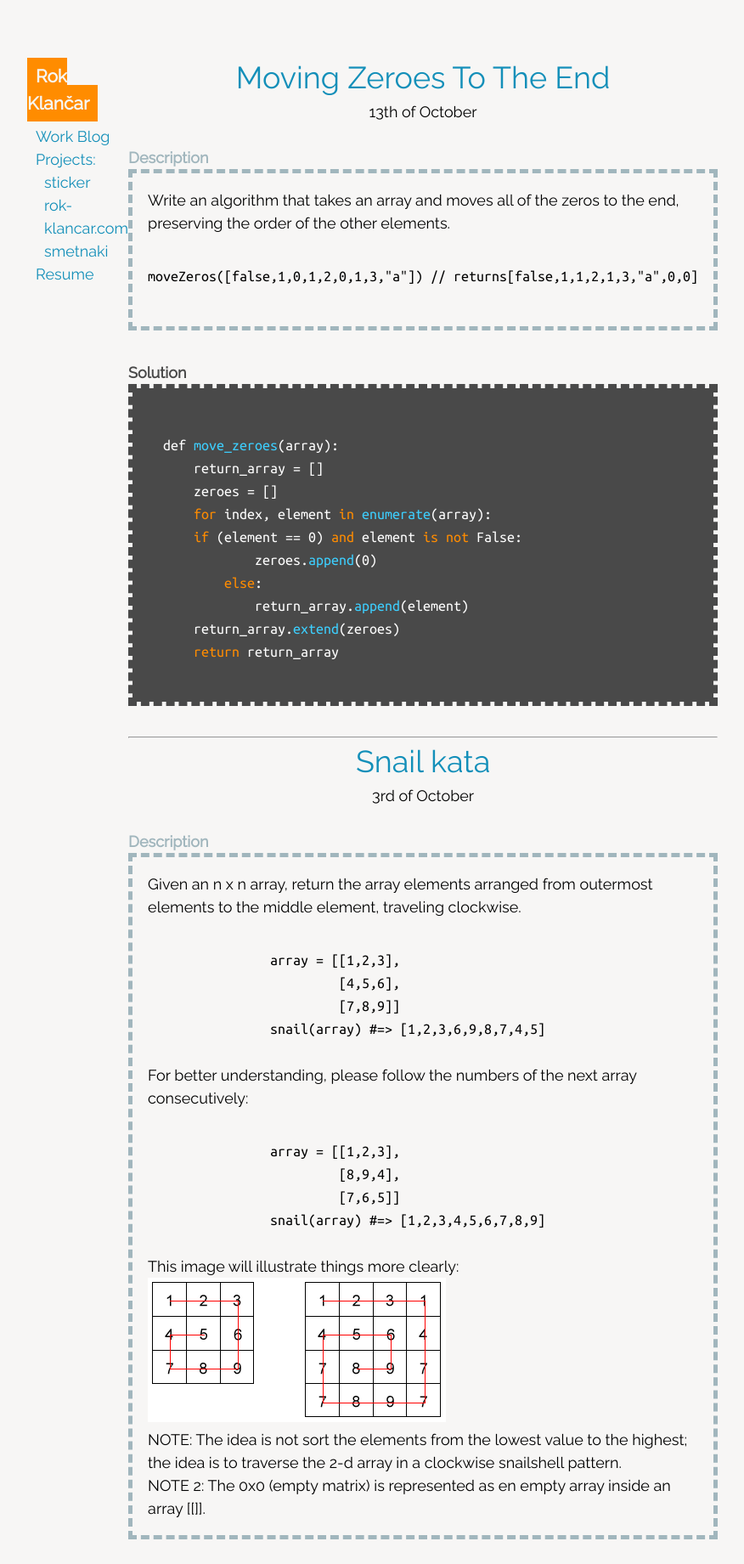
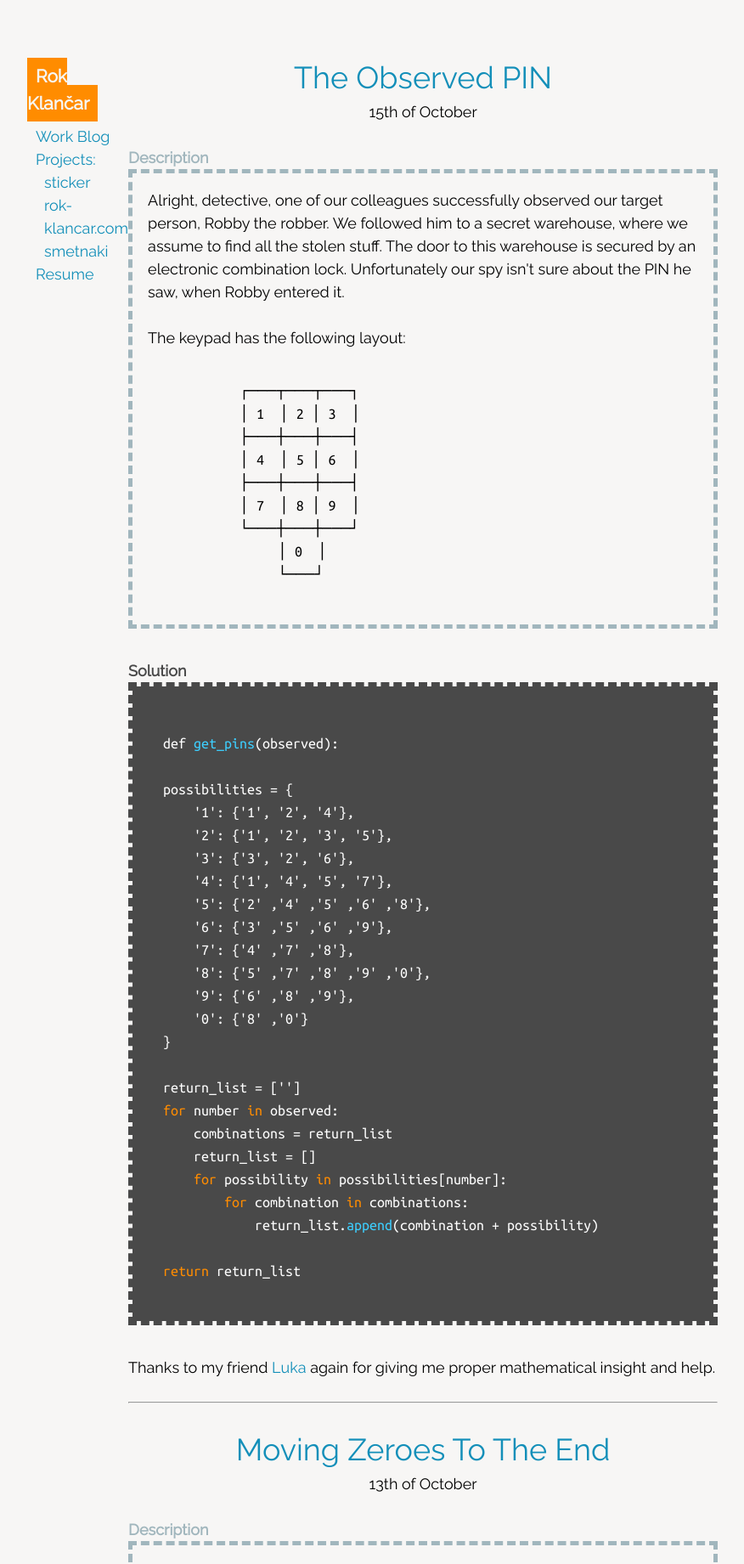
Before and after one commit to HyoMiYing/rok-klancar, a Django app: page /blog in a window 1280 px wide. Shown: the top 1841 px of the page at 85% size, without its empty margins (224-1100 px from the left). Run offline with Django 3.2, Linux system fonts and the light colour scheme.

Commit message:
Added entr for 15th of October

```diff
--- a/workblog/templates/workblog/detail.html
+++ b/workblog/templates/workblog/detail.html
@@ -8,6 +8,72 @@
 {% endblock %}
 
 {% block content %}
+<div class="article" id="15-october">
+    <div class="article-title">
+        <h2><a href="https://www.codewars.com/kata/5263c6999e0f40dee200059d">The Observed PIN</a></h2>
+        <h3>15th of October</h3>
+    </div>
+    <br>
+    <h4>Description</h4>
+    <div class="description">
+        <p>Alright, detective, one of our colleagues successfully observed our target person, Robby the robber.
+        We followed him to a secret warehouse, where we assume to find all the stolen stuff.
+        The door to this warehouse is secured by an electronic combination lock.
+        Unfortunately our spy isn't sure about the PIN he saw, when Robby entered it.</p>
+        <br>
+        <p>
+            The keypad has the following layout:
+        </p>
+        <pre class="unmarked">
+            ┌───┬───┬───┐
+            │ 1  │ 2 │ 3  │
+            ├───┼───┼───┤
+            │ 4  │ 5 │ 6  │
+            ├───┼───┼───┤
+            │ 7  │ 8 │ 9  │
+            └───┼───┼───┘
+                 │ 0  │
+                 └───┘
+        </pre>
+    </div>
+    <h4 class="sol">Solution</h4>
+    <div class="solution">
+        <pre>
+    def <span class="function-name">get_pins</span>(observed):
+
+    possibilities = {
+        '1': {'1', '2', '4'},
+        '2': {'1', '2', '3', '5'},
+        '3': {'3', '2', '6'},
+        '4': {'1', '4', '5', '7'},
+        '5': {'2' ,'4' ,'5' ,'6' ,'8'},
+        '6': {'3' ,'5' ,'6' ,'9'},
+        '7': {'4' ,'7' ,'8'},
+        '8': {'5' ,'7' ,'8' ,'9' ,'0'},
+        '9': {'6' ,'8' ,'9'},
+        '0': {'8' ,'0'}
+    }
+
+    return_list = ['']
+    <span class="keyword">for</span> number <span class="keyword">in</span> observed:
+        combinations = return_list
+        return_list = []
+        <span class="keyword">for</span> possibility <span class="keyword">in</span> possibilities[number]:
+            <span class="keyword">for</span> combination <span class="keyword">in</span> combinations:
+                return_list.<span class="function-name">append</span>(combination + possibility)
+
+    <span class="keyword">return</span> return_list
+        </pre>
+    </div>
+</div>
+<div class="additional">
+    <p>
+        Thanks to my friend <a href="https://github.com/golobluka/The-observed-pin/blob/main/pin.py">Luka</a> again for giving me proper mathematical insight and help.
+    </p>
+</div>
+<br>
+<hr>
+<br>
 <div class="article" id="13-october">
     <div class="article-title">
         <h2><a href="https://www.codewars.com/kata/52597aa56021e91c93000cb0">Moving Zeroes To The End</a></h2>
@@ -37,7 +103,9 @@ moveZeros([false,1,0,1,2,0,1,3,"a"]) // returns[false,1,1,2,1,3,"a",0,0]
         </pre>
     </div>
 </div>
+<br>
 <hr>
+<br>
     <div class="article" id="3-october">
         <div class="article-title">
             <h2><a href="https://www.codewars.com/kata/521c2db8ddc89b9b7a0000c1/discuss">Snail kata</a></h2>
```
